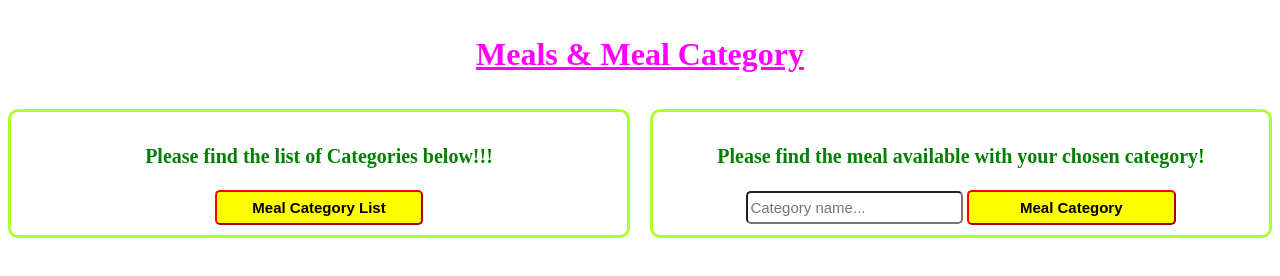
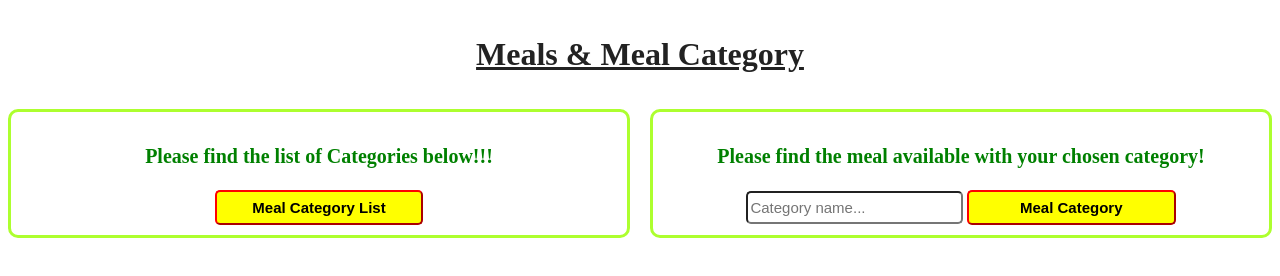
Before and after one commit to mrnnasir/End-Project_RN, a website built with webpack: page index.html in a window 1280 px wide. Built offline with nearby package versions, Linux system fonts and the light colour scheme; no server answers.

Commit message:
Updated css

```diff
--- a/css/style.css
+++ b/css/style.css
@@ -22,7 +22,7 @@ body {
 }
 
 .title {
-  color: magenta;
+  color: #222222;
   font-weight: bold;
   font-size: 2em;
   text-align: center;
```
